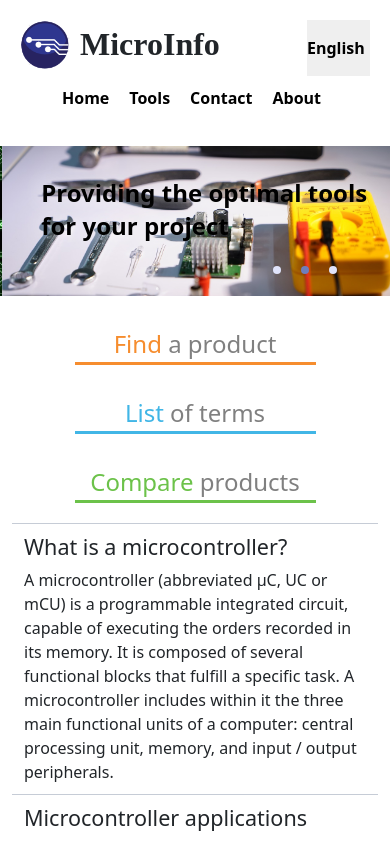
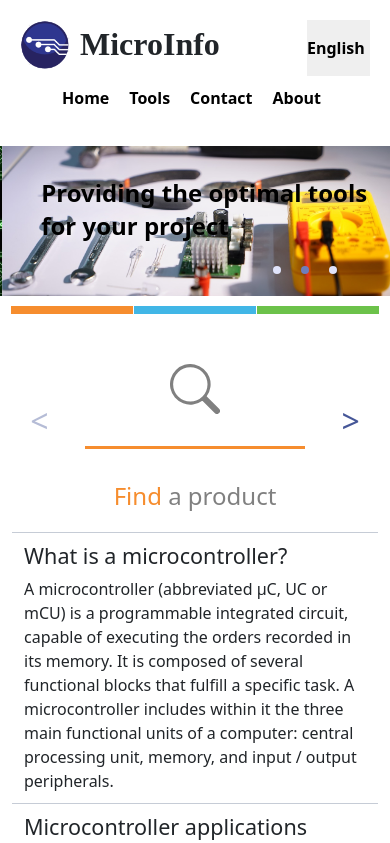
Before and after one commit to tlaloc-debug/microinfonetlify, a React (Create React App) app: page / in a window 390 px wide. Shown: the top 843 px of the page. Built offline with nearby package versions, Linux system fonts and the light colour scheme.

Commit message:
add carousel for main menu on mobile

```diff
--- a/package.json
+++ b/package.json
@@ -15,6 +15,7 @@
     "react-burger-menu": "^3.0.6",
     "react-dom": "^17.0.2",
     "react-lottie": "^1.2.3",
+    "react-responsive": "^9.0.0-beta.4",
     "react-router-dom": "^5.3.0",
     "react-scripts": "4.0.3",
     "recharts": "^2.1.4",
--- a/src/alice-carousel.css
+++ b/src/alice-carousel.css
@@ -68,18 +68,24 @@
 
 .alice-carousel__prev-btn,
 .alice-carousel__next-btn {
+  position: absolute;
   display: inline-block;
   box-sizing: border-box;
-  width: 50%;
+  width: 15%;
   padding: 10px 5px; }
   .alice-carousel__prev-btn [data-area]::after,
   .alice-carousel__next-btn [data-area]::after {
-    position: relative;
     content: attr(data-area);
     text-transform: capitalize; }
 
 .alice-carousel__prev-btn {
-  text-align: right; }
+  text-align: right;
+  top: 20%;
+  font-size: 2em;}
+.alice-carousel__next-btn {
+  top: 20%;
+  right: 0px;
+  font-size: 2em;}
 
 .alice-carousel__prev-btn-item,
 .alice-carousel__next-btn-item {
--- a/src/index.css
+++ b/src/index.css
@@ -30,29 +30,33 @@
     display: flex;
     justify-content: center;
     color: gray;
-    margin: 0px 30px;
-
+    margin: 0px 25px;
 }
 
 a:link {
     text-decoration: none;
   }
 
+.index_carousel {
+    display: flex;
+    justify-content: center;
+}
+
 #search > .down > div > span {color: #f68d2e;}
 #glosary > .down > div > span {color: #41b6e6;}
 #compare > .down > div > span {color: #6cc24a;}
 
-  @media only screen and (max-width: 991px) {
+.carousel_element {
+    width: 300px;
+}
 
-    #color-bars {
-       display: none;
+.main_carousel {
+    width: 50%;
+}
+
+@media only screen and (max-width: 991px) {
+
+    #search > div, #glosary > div, #compare > div {
+        margin: 0px 40px;
     }
-
-    #search > div:first-of-type, #glosary > div:first-of-type, #compare > div:first-of-type  {
-        display: none;
-    }
-
-    #search > .down {border-bottom: solid #f68d2e;}
-    #glosary > .down {border-bottom: solid #41b6e6;}
-    #compare > .down {border-bottom: solid #6cc24a;}
 }
--- a/src/index.js
+++ b/src/index.js
@@ -15,9 +15,13 @@ import About from "./about.js";
 import Bluebar from "./myfooter.js";
 import Piclistcompare from "./mycomparation.js";
 import "./index.css";
+import AliceCarousel from 'react-alice-carousel';
+import './alice-carousel.css';
+import { useMediaQuery } from 'react-responsive'
 
 function App() {
 
+    const screenwidth = useMediaQuery({query: '(min-width: 1224px)'})
     const [language, setlanguage] = useState("en");
 
     return (
@@ -32,9 +36,9 @@ function App() {
             </div>
 
 
-            <Container >
-            <Row xs="1" sm="3" className={"row justify-content-center"} >
-                <Col sm="4" xs="10">
+                <AliceCarousel animationDuration="500" disableDotsControls="true" disableButtonsControls={screenwidth} responsive={{800: {items: 3}}} paddingRight={screenwidth ? 250 : 0} paddingLeft={screenwidth ? 250 : 0}>
+                    <div className={"index_carousel"}>
+                        <div className={"carousel_element"}>
                             <Link to="/search_product">
                                 <div id={"search"}>
                                     <div className={"up"} >
@@ -54,8 +58,10 @@ function App() {
                                     </div>
                                 </div>
                             </Link>
-                </Col>
-                <Col sm="4" xs="10">
+                        </div>
+                    </div>
+                    <div className={"index_carousel"}>
+                        <div className={"carousel_element"}>
                             <Link to="/show_description">
                                 <div id={"glosary"}>
                                     <div className={"up"} >
@@ -75,8 +81,10 @@ function App() {
                                     </div>
                                 </div>
                             </Link>
-                </Col>
-                <Col sm="4" xs="10">
+                        </div>
+                    </div>
+                    <div className={"index_carousel"}>
+                        <div className={"carousel_element"}>
                             <Link to="/compare_items">
                                 <div id={"compare"}>
                                     <div className={"up"} >
@@ -96,10 +104,9 @@ function App() {
                                     </div>
                                 </div>
                             </Link>
-                </Col>
-
-             </Row>
-             </Container>
+                        </div>
+                    </div>
+                </AliceCarousel>
 
         </div>
 
--- a/src/mycomparation.css
+++ b/src/mycomparation.css
@@ -30,6 +30,8 @@ th:hover {
     background-color: gray;
 }
 
+
 @media only screen and (max-width: 991px) {
 
+    .allCharts {display: none;}
 }
--- a/src/mycomparation.js
+++ b/src/mycomparation.js
@@ -35,7 +35,8 @@ function Piclistcompare(props){
             <div style={{width: "100%", display: "flex", justifyContent: "center", margin: "50px 0px"}}>
                 <Container >
                     <Row xs="1" sm="12" className={"row justify-content-center"} >
-                        <Col sm="4" xs="10">
+                        <Col sm="4" xs="12">
+                            <div style={{width: "100%", display: "flex", justifyContent: "center"}}>
                                 <table>
                                     <tr style={{height: "80px"}} >
                                         <td>
@@ -462,6 +463,7 @@ function Piclistcompare(props){
 
                                     </tr>
                                 </table>
+                            </div>
 
                         </Col>
 
```
Also changed, not shown: 1 other file (tests, documents, lock files or other folders). Lines whose indentation alone changed are shown as unchanged.
